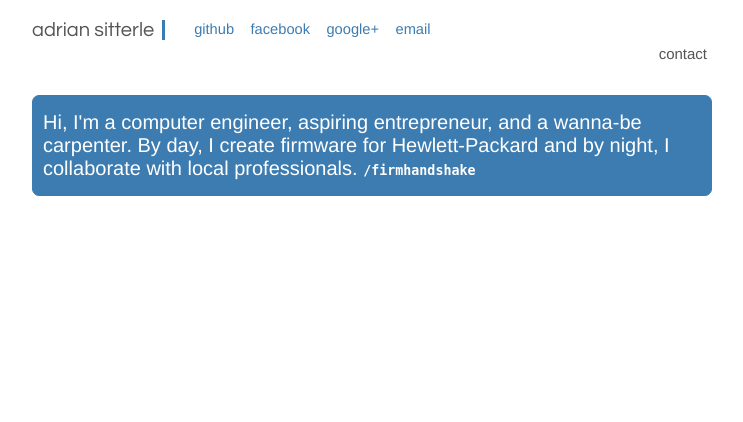
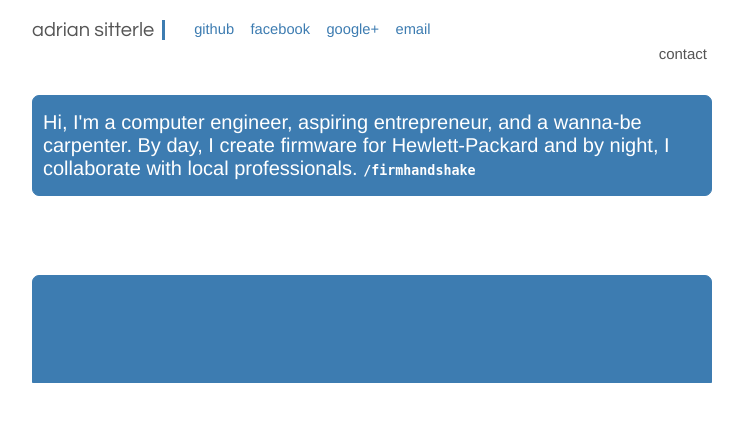
Before and after one commit to adrian-source/django-personal-website, a Django app: template templates/home.html in a window 1280 px wide. Shown: the top 422 px of the page, without its empty margins (121-864 px from the left). Run offline with Django 3.2, Linux system fonts and the light colour scheme; the template is opened without the code that fills it, so the values that code supplies are empty.

Commit message:
adding space for footer

```diff
--- a/media/style.css
+++ b/media/style.css
@@ -2,8 +2,8 @@
 /* GENERAL */
 html{ border-left: 0px solid white; height: 100%; position: relative; margin: 0px; padding: 0px;}
 body{ font-weight: normal; margin: 0px; background-color: white; font-family: "Helvetica Neue", Helvetica, Arial, FreeSans, sans-serif; -webkit-font-smoothing: antialiased; color: #555; height: 100%; width: 100%; position: absolute;}
-#canvas{ padding: 20px 10% 10px 10%; border-left: 15px white solid; }
-#container{ max-width: 680px; padding: 0px 10px 10px 10px; }
+#canvas{ padding: 20px 10% 0px 10%; border-left: 15px white solid; }
+#container{ max-width: 680px; padding: 0px 10px 0px 10px; }
 
 /* LOGO */
 #logo, #logo a{ font-family: 'Questrial', sans-serif; font-size: 20px; color: #555; text-decoration: none; float: left;}
@@ -33,6 +33,10 @@ body{ font-weight: normal; margin: 0px; background-color: white; font-family: "H
 #heading-links a{ color: #3D7CB1; text-decoration: none; margin: 6px; font-size: 11pt;}
 #heading-links a:hover{color: red;}
 
+/* footer */
+#footer{ font-size: 15pt; background-color: #3D7CB1; color: white; padding: 15px 10px; margin-top: 25px; border-radius: 7px 7px 0px 0px; border: 1px solid #3D7CB1; }
+
+
 /* PICTURE PREVIEW */
 .picture{ margin-top: 4px; border: 0px solid black;}
 	/*
--- a/templates/base.html
+++ b/templates/base.html
@@ -80,12 +80,18 @@
 </div>
   	{% block content %}{% endblock %}
 
+<div id="footer">
+<br><br>
+
+</div>
+
   </div>
 
 <script src='/media/jquery-1.7.2.min.js'></script>
 <script src='/media/masonry.min.js'></script>
 <script src="/media/lightbox.js"></script>
 
+
 </div>
 </body>
 </html>
```
